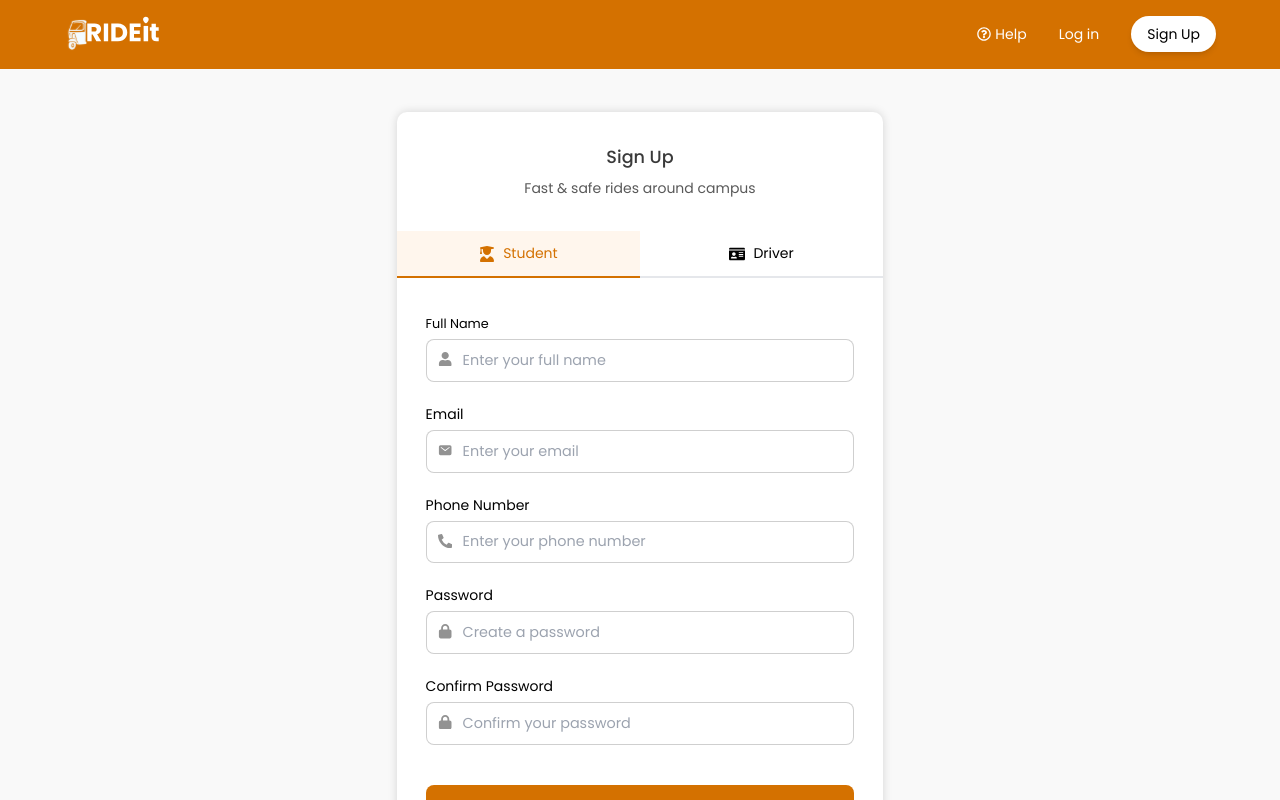
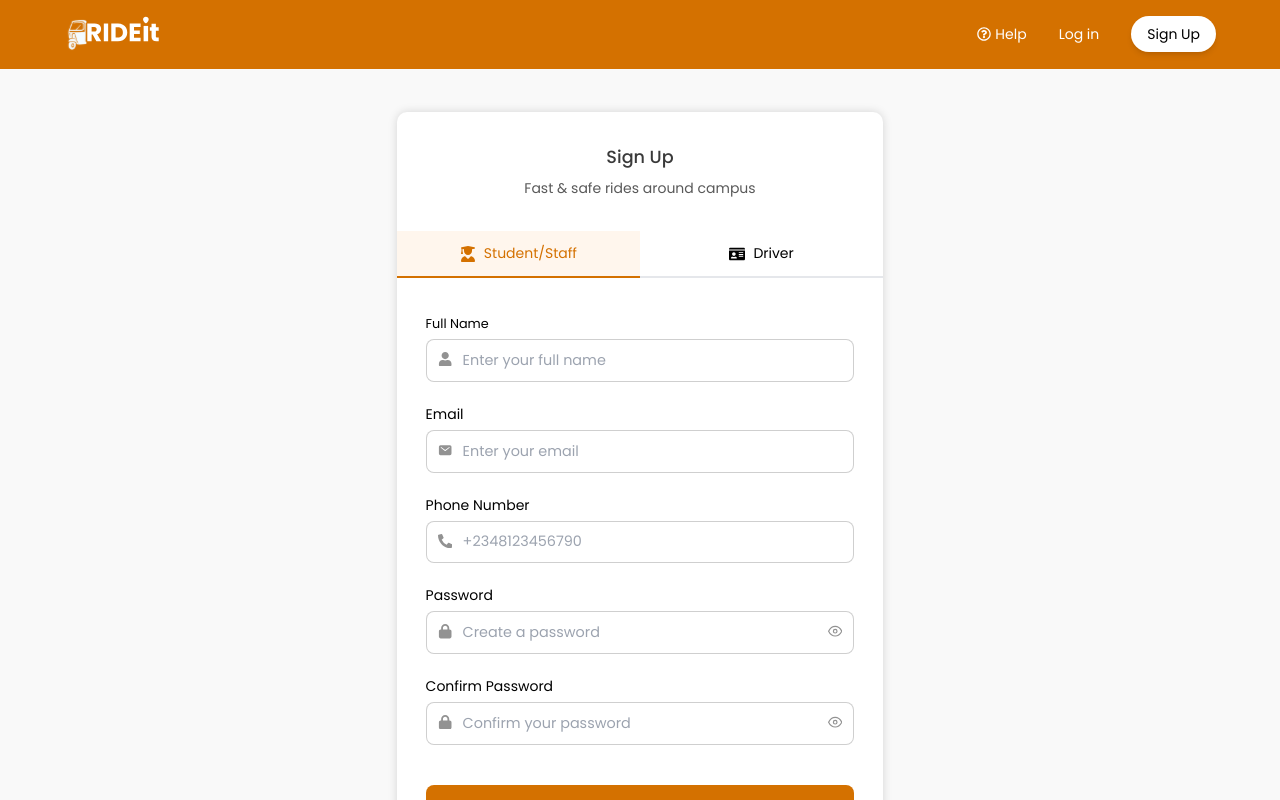
Before and after one commit to Web-dev-ENT-302/Frontend, a React (Vite) app: page /register in a window 1280 px wide. Shown: the top 800 px of the page. Built offline with nearby package versions, Linux system fonts and the light colour scheme.

Commit message:
feat: implement show and hide password on the login and the registration page

```diff
--- a/src/pages/auths/login/Login.jsx
+++ b/src/pages/auths/login/Login.jsx
@@ -12,12 +12,14 @@ import { FaUserGraduate } from "react-icons/fa6";
 import { FaIdCard } from "react-icons/fa";
 import { IoMail } from "react-icons/io5";
 import { FaLock } from "react-icons/fa6";
+import { FiEye, FiEyeOff } from "react-icons/fi";
 
 
 
 const Login = () => {
     const [tab, setTab] = useState("student");
     const [loading, setLoading] = useState(false);
+    const [showPassword, setShowPassword] = useState(false);
     const [feedback, setFeedback] = useState({ Status: false, Type: "", Message: "", })
     const [formData, setFormData] = useState({
         email: "",
@@ -115,7 +117,7 @@ const Login = () => {
                         <button className={`w-[50%]  py-3 cursor-pointer border-b-2  ${tab === 'student' ? 'bg-[--primary-3] border-b-[--primary] text-[--primary]' : ''}`} onClick={() => handleTabChange("student")}>
                             <p className="flex items-center justify-center gap-2 figcaption ">
                                 <FaUserGraduate className="text-[1rem]" />
-                                Student
+                                Student/Staff
                             </p>
                         </button>
                         <button className={`w-[50%] py-3 cursor-pointer border-b-2  ${tab === 'driver' ? 'bg-[--primary-3] border-b-[--primary] text-[--primary]' : ''}`} onClick={() => handleTabChange("driver")}>
@@ -145,7 +147,23 @@ const Login = () => {
                                 <label htmlFor="password" className="figcaption">Password</label>
                                 <div className="relative mt-1">
                                     <FaLock className="top-[.8rem] left-3 absolute text-[#929292] text-[.8rem] md:text-[.9rem]" />
-                                    <input type="password" id="password" name="password" value={formData.password} onChange={handleChange} className="w-full text-[#929292] py-[.60rem] pl-9 pr-6 text-[.8rem] md:text-[.9rem]  rounded-[.5rem] border-[1.5px] border-[#00000030] outline-none" placeholder="Enter your password" required />
+                                    <input
+                                        type={showPassword ? "text" : "password"}
+                                        id="password"
+                                        name="password"
+                                        value={formData.password}
+                                        onChange={handleChange}
+                                        className="w-full text-[#929292] py-[.60rem] pl-9 pr-10 text-[.8rem] md:text-[.9rem]  rounded-[.5rem] border-[1.5px] border-[#00000030] outline-none"
+                                        placeholder="Enter your password"
+                                        required
+                                    />
+                                    <button
+                                        type="button"
+                                        onClick={() => setShowPassword(!showPassword)}
+                                        className="absolute top-[.8rem] right-3 text-[#929292] text-[.8rem] md:text-[.9rem] hover:text-[--primary] transition-colors"
+                                    >
+                                        {showPassword ? <FiEyeOff /> : <FiEye />}
+                                    </button>
                                 </div>
                             </div>
 
--- a/src/pages/auths/register/Register.jsx
+++ b/src/pages/auths/register/Register.jsx
@@ -11,12 +11,15 @@ import { useEffect, useState } from "react";
 import { FaUser } from "react-icons/fa";
 import { IoMail } from "react-icons/io5";
 import { FaLock } from "react-icons/fa6";
+import { FiEye, FiEyeOff } from "react-icons/fi";
 
 
 
 const Register = () => {
   const [tab, setTab] = useState("student");
   const [loading, setLoading] = useState(false);
+  const [showPassword, setShowPassword] = useState(false);
+  const [showConfirmPassword, setShowConfirmPassword] = useState(false);
   const [feedback, setFeedback] = useState({ Status: false, Type: "", Message: "", });
 
   const navigate = useNavigate()
@@ -140,7 +143,7 @@ const Register = () => {
             <button className={`w-[50%]  py-3 cursor-pointer border-b-2  ${tab === 'student' ? 'bg-[--primary-3] border-b-[--primary] text-[--primary]' : ''}`} onClick={() => handleTabChange("student")}>
               <p className="flex items-center justify-center gap-2 figcaption ">
                 <FaUserGraduate className="text-[1rem]" />
-                Student
+                Student/Staff
               </p>
             </button>
             <button className={`w-[50%] py-3 cursor-pointer border-b-2  ${tab === 'driver' ? 'bg-[--primary-3] border-b-[--primary] text-[--primary]' : ''}`} onClick={() => handleTabChange("driver")}>
@@ -177,7 +180,7 @@ const Register = () => {
                 <label htmlFor="phoneNumber" className="figcaption">Phone Number</label>
                 <div className="relative mt-1">
                   <FaPhoneAlt className="top-[.8rem] left-3 absolute text-[#929292] text-[.8rem] md:text-[.9rem]" />
-                  <input type="tel" id="phoneNumber" name="phoneNumber" autoComplete="on" value={formData.phoneNumber} onChange={handleChange} className="w-full text-[#929292] py-[.60rem] pl-9 pr-6 text-[.8rem] md:text-[.9rem]  rounded-[.5rem] border-[1.5px] border-[#00000030] outline-none" placeholder="Enter your phone number" required />
+                  <input type="tel" id="phoneNumber" name="phoneNumber" autoComplete="on" value={formData.phoneNumber} onChange={handleChange} className="w-full text-[#929292] py-[.60rem] pl-9 pr-6 text-[.8rem] md:text-[.9rem]  rounded-[.5rem] border-[1.5px] border-[#00000030] outline-none" placeholder="+2348123456790" required />
                 </div>
               </div>
 
@@ -187,7 +190,23 @@ const Register = () => {
                 <label htmlFor="password" className="figcaption">Password</label>
                 <div className="relative mt-1">
                   <FaLock className="top-[.8rem] left-3 absolute text-[#929292] text-[.8rem] md:text-[.9rem]" />
-                  <input type="password" id="password" name="password" value={formData.password} onChange={handleChange} className="w-full text-[#929292] py-[.60rem] pl-9 pr-6 text-[.8rem] md:text-[.9rem]  rounded-[.5rem] border-[1.5px] border-[#00000030] outline-none" placeholder="Create a password" required />
+                  <input
+                    type={showPassword ? "text" : "password"}
+                    id="password"
+                    name="password"
+                    value={formData.password}
+                    onChange={handleChange}
+                    className="w-full text-[#929292] py-[.60rem] pl-9 pr-10 text-[.8rem] md:text-[.9rem]  rounded-[.5rem] border-[1.5px] border-[#00000030] outline-none"
+                    placeholder="Create a password"
+                    required
+                  />
+                  <button
+                    type="button"
+                    onClick={() => setShowPassword(!showPassword)}
+                    className="absolute top-[.8rem] right-3 text-[#929292] text-[.8rem] md:text-[.9rem] hover:text-[--primary] transition-colors"
+                  >
+                    {showPassword ? <FiEyeOff /> : <FiEye />}
+                  </button>
                 </div>
               </div>
 
@@ -197,7 +216,23 @@ const Register = () => {
                 <label htmlFor="confirmPassword" className="figcaption">Confirm Password</label>
                 <div className="relative mt-1">
                   <FaLock className="top-[.8rem] left-3 absolute text-[#929292] text-[.8rem] md:text-[.9rem]" />
-                  <input type="password" id="confirmPassword" name="confirmPassword" value={formData.confirmPassword} onChange={handleChange} className="w-full text-[#929292] py-[.6rem] pl-9 pr-6 text-[.8rem] md:text-[.9rem]  rounded-[.5rem] border-[1.5px] border-[#00000030] outline-none" placeholder="Confirm your password" required />
+                  <input
+                    type={showConfirmPassword ? "text" : "password"}
+                    id="confirmPassword"
+                    name="confirmPassword"
+                    value={formData.confirmPassword}
+                    onChange={handleChange}
+                    className="w-full text-[#929292] py-[.6rem] pl-9 pr-10 text-[.8rem] md:text-[.9rem]  rounded-[.5rem] border-[1.5px] border-[#00000030] outline-none"
+                    placeholder="Confirm your password"
+                    required
+                  />
+                  <button
+                    type="button"
+                    onClick={() => setShowConfirmPassword(!showConfirmPassword)}
+                    className="absolute top-[.8rem] right-3 text-[#929292] text-[.8rem] md:text-[.9rem] hover:text-[--primary] transition-colors"
+                  >
+                    {showConfirmPassword ? <FiEyeOff /> : <FiEye />}
+                  </button>
                 </div>
               </div>
 
--- a/src/pages/dashboard/components/ui/RideRequestCards.jsx
+++ b/src/pages/dashboard/components/ui/RideRequestCards.jsx
@@ -61,10 +61,10 @@ const RideRequestCards = ({ profileImage, name, time, price, pickup, dropoff, di
 
             {/* action btn */}
             <div className='flex gap-4 mt-5'>
-                  <button className='text-[.8rem] sm:text-[.9rem] bg-[#EAEAEA] rounded-md w-1/2 text-center py-2 sm:py-3' onClick={onReject}>
+                  {/* <button className='text-[.8rem] sm:text-[.9rem] bg-[#EAEAEA] rounded-md w-1/2 text-center py-2 sm:py-3' onClick={onReject}>
                             Reject
-                  </button>
-                 <button className='text-[.8rem] sm:text-[.9rem] bg-[--primary] text-white rounded-md w-1/2 text-center py-2 sm:py-3' onClick={onAccept}>
+                  </button> */}
+                 <button className='text-[.8rem] sm:text-[.9rem] bg-[--primary] text-white rounded-md w-full text-center py-2 sm:py-3' onClick={onAccept}>
                         Accept
                     </button>
 
--- a/src/pages/dashboard/driver/DriverDashboard.jsx
+++ b/src/pages/dashboard/driver/DriverDashboard.jsx
@@ -192,7 +192,7 @@ const DriverDashboard = () => {
                                             distance={data.distanceKm || "N/A"}
                                             ETA={`${data.durationMins} mins`}
                                             onAccept={() => acceptRideRequest(data.id)}
-                                            onReject={() => rejectRideRequest(data.id)}
+                                            // onReject={() => rejectRideRequest(data.id)}
                                         />
                                     ))
                                 )}
```
Also changed, not shown: src/components/LiveMap.jsx (added), src/pages/dashboard/students/Rides.jsx (added).
